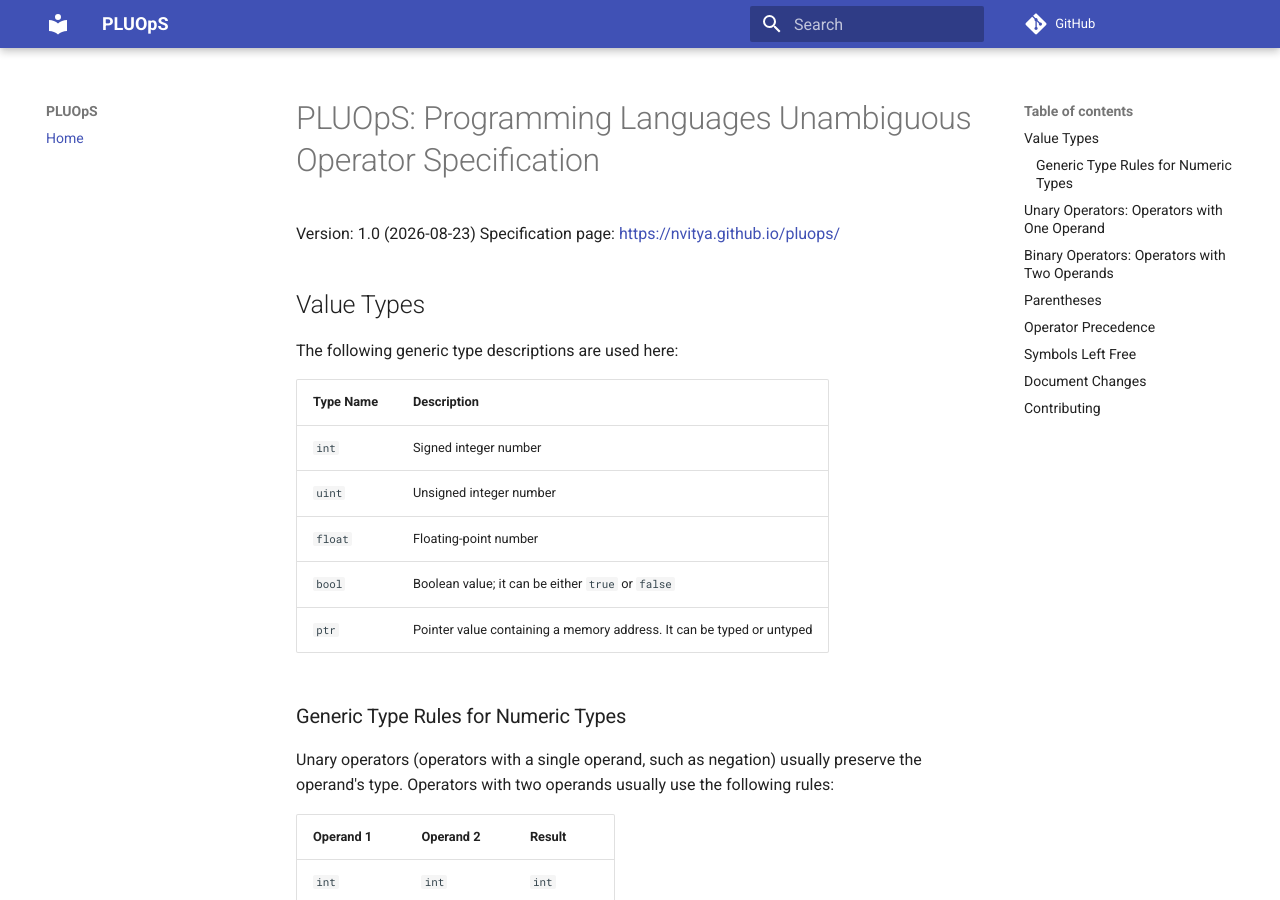
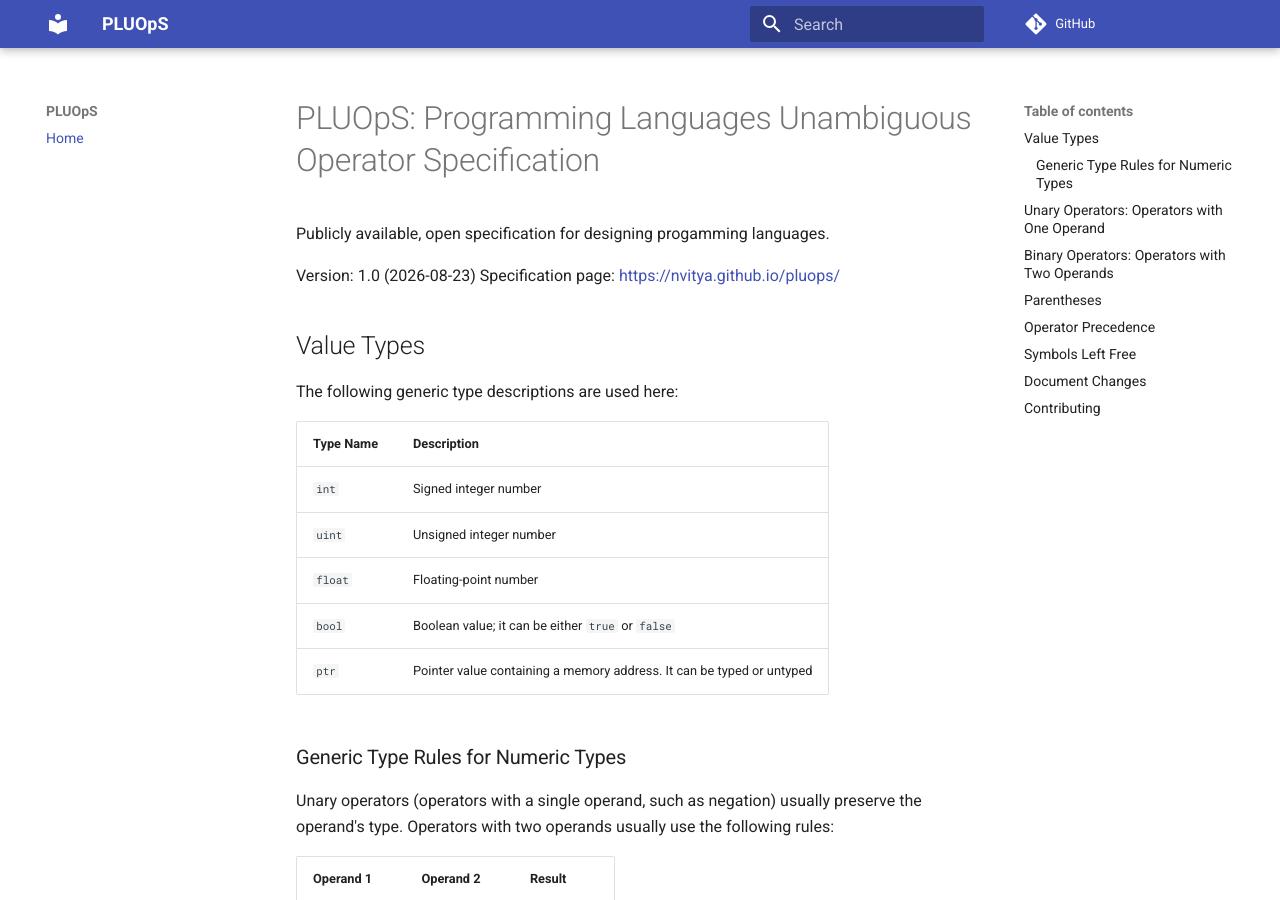
Before and after one commit to nvitya/pluops, an MkDocs documentation site: the page built from docs/index.md, in a window 1280 px wide and 900 px high. Built offline with MkDocs 1.6.1 and Material for MkDocs 9.7.7, drawn with Linux system fonts in a browser that asks for light colours; comment, search, counter and statistics services are not loaded.

Commit message:
small changes in the title

```diff
--- a/docs/index.md
+++ b/docs/index.md
@@ -1,4 +1,6 @@
 # PLUOpS: Programming Languages Unambiguous Operator Specification
+
+Publicly available, open specification for designing progamming languages.
 
 Version: 1.0 (2026-08-23)
 Specification page: [https://nvitya.github.io/pluops/](https://nvitya.github.io/pluops/)
```
